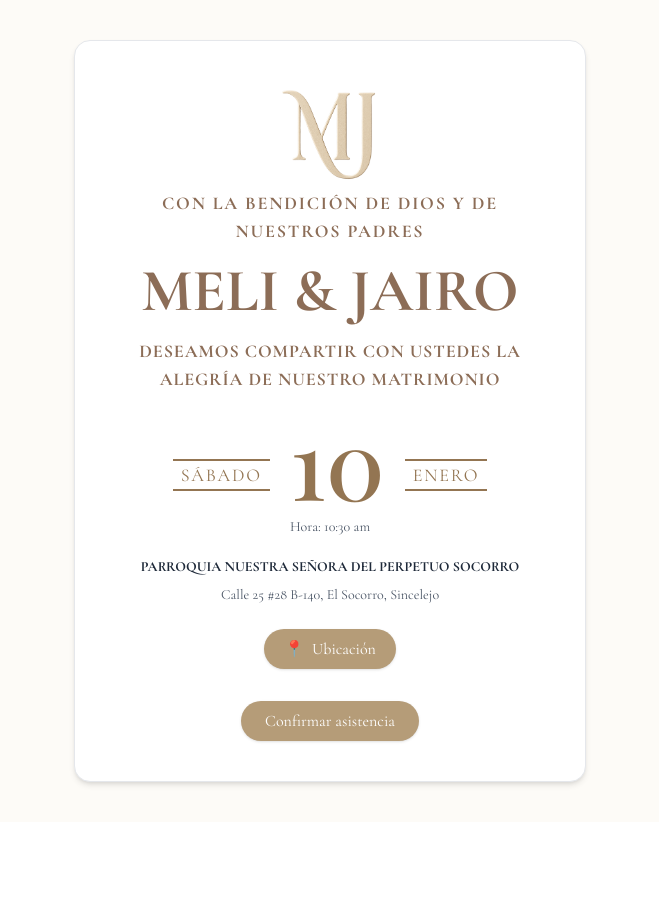
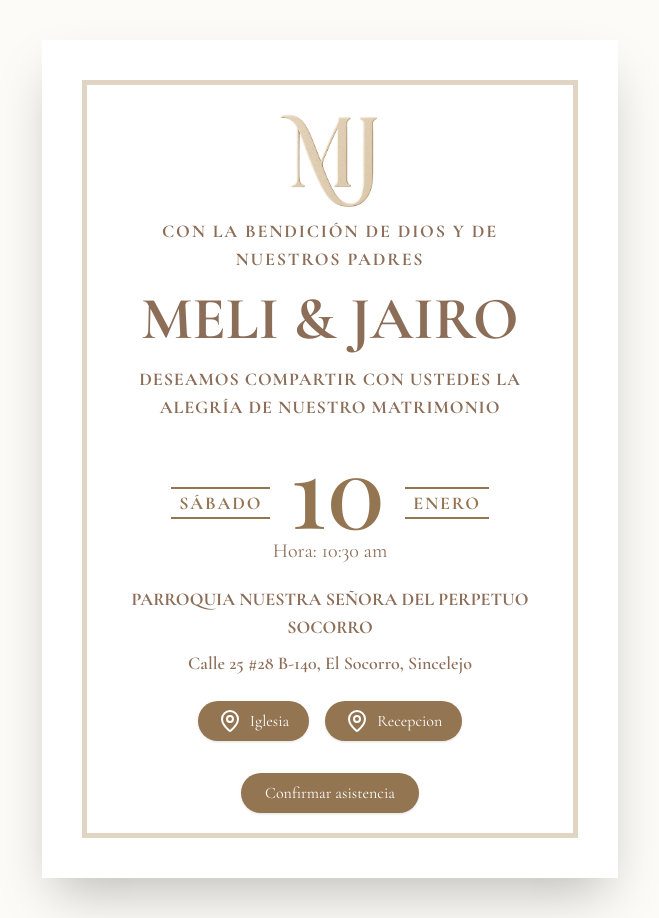
Before and after one commit to jairocabarcas/invitacion, a Next.js app: page / in a window 1280 px wide. Shown: the whole page, without its empty margins (310-969 px from the left). Before the commit the page ends 822 px from the top, so only its background shows below. Built offline with nearby package versions, Linux system fonts and the light colour scheme.

Commit message:
Fix: correciones en los estilos

```diff
--- a/src/app/components/ButtonLocation.tsx
+++ b/src/app/components/ButtonLocation.tsx
@@ -1,14 +1,26 @@
+import {MapPin} from "lucide-react";
+
 export default function ButtonLocation() {
     return (
-        <div className="flex justify-center mt-6">
+        <div className="flex justify-center mt-6 gap-4">
             <a
-                href="https://maps.google.com/?q=Parroquia+Nuestra+Señora+del+Perpetuo+Socorro+Sincelejo"
+                href="https://maps.app.goo.gl/f8ygfCFJ16tyC3Ku6"
                 target="_blank"
                 rel="noopener noreferrer"
-                className="flex items-center space-x-2 bg-[#b59c78] text-white px-5 py-2 rounded-full shadow hover:bg-[#9c8566] transition text-sm md:text-base"
+                className="flex items-center space-x-2 bg-[#937552] text-white px-5 py-2 rounded-full shadow hover:bg-[#9c8566] transition text-sm md:text-base"
             >
-                <span>📍</span>
-                <span>Ubicación</span>
+                <MapPin />
+                <span>Iglesia</span>
+            </a>
+
+            <a
+                href="https://maps.app.goo.gl/CpNNfJp1A5asJit87"
+                target="_blank"
+                rel="noopener noreferrer"
+                className="flex items-center space-x-2 bg-[#937552] text-white px-5 py-2 rounded-full shadow hover:bg-[#9c8566] transition text-sm md:text-base"
+            >
+                <MapPin />
+                <span>Recepcion</span>
             </a>
         </div>
     );
--- a/src/app/components/RSVPForm.tsx
+++ b/src/app/components/RSVPForm.tsx
@@ -24,7 +24,7 @@ export default function RSVPModal() {
             {/* Botón que abre el modal */}
             <Dialog>
                 <DialogTrigger asChild>
-                    <button className="bg-[#b59c78] text-white px-6 py-2 rounded-full shadow hover:bg-[#9c8566] transition text-sm md:text-base">
+                    <button className="bg-[#937552] text-white px-6 py-2 rounded-full shadow hover:bg-[#9c8566] transition text-sm md:text-base">
                         Confirmar asistencia
                     </button>
                 </DialogTrigger>
--- a/src/app/components/dateInfo.tsx
+++ b/src/app/components/dateInfo.tsx
@@ -10,9 +10,9 @@ const playFairDisplay = Playfair_Display({
 export default function DateInfo() {
     return (
         <div className="text-center my-5">
-            <div className="flex items-center justify-center w-full gap-5 h-fit">
+            <div className="flex items-center justify-center w-full gap-5">
                 <div className="h-full  flex items-center justify-center md:pt-7">
-                    <span className="uppercase px-2 border-y-2 border-y-[#937552] text-xs md:text-lg tracking-widest text-[#937552]">
+                    <span className="uppercase px-2 border-y-2 border-y-[#937552] font-bold text-xs md:text-lg tracking-widest text-[#937552]">
                         Sábado
                     </span>
                 </div>
@@ -22,12 +22,12 @@ export default function DateInfo() {
                     </span>
                 </div>
                 <div className="h-full flex items-center justify-center md:pt-7">
-                    <span className="uppercase px-2 border-y-2 border-y-[#937552] text-xs md:text-lg tracking-widest text-[#937552]">
+                    <span className="uppercase px-2 border-y-2 border-y-[#937552] font-bold text-xs md:text-lg tracking-widest text-[#937552]">
                       Enero
                     </span>
                 </div>
             </div>
-            <p className="mt-2 text-xs md:text-sm text-gray-600">Hora: 10:30 am</p>
+            <span className="mt-2 text-xs md:text-xl text-[#8c6d57]">Hora: 10:30 am</span>
         </div>
     );
 }
--- a/src/app/components/locationInfo.tsx
+++ b/src/app/components/locationInfo.tsx
@@ -1,10 +1,10 @@
 export default function Location() {
     return (
         <div className="text-center space-y-2 px-2">
-            <h3 className="uppercase font-bold text-gray-800 text-xs md:text-sm">
+            <h3 className="uppercase font-bold text-[#8c6d57] text-xs md:text-lg">
                 Parroquia Nuestra Señora del Perpetuo Socorro
             </h3>
-            <p className="text-xs md:text-sm text-gray-600">
+            <p className="text-xs md:text-lg font-semibold text-[#8c6d57]">
                 Calle 25 #28 B-140, El Socorro, Sincelejo
             </p>
         </div>
--- a/src/app/layout.tsx
+++ b/src/app/layout.tsx
@@ -1,5 +1,5 @@
 import type { Metadata } from "next";
-import { Cormorant_Garamond, Playfair_Display} from "next/font/google";
+import { Cormorant_Garamond } from "next/font/google";
 import "./globals.css";
 
 // const geistSans = Geist({
@@ -13,18 +13,11 @@ import "./globals.css";
 // });
 
 const cormorantGaramond = Cormorant_Garamond({
-    weight: ['400', '400', '700', '700'], // 400 = normal, 700 = negrita
-    style: ['normal', 'italic', 'normal', 'italic'], // normal e italic
+    weight: ['400', '400', '600', '600', '700', '700'], // 400 = normal, 700 = negrita
+    style: ['normal', 'italic', 'normal', 'italic', 'normal', 'italic'], // normal e italic
     subsets: ['latin'],
     display: 'swap',
 });
-
-const playFairDisplay = Playfair_Display({
-    weight: ['400', '400', '700', '700'], // 400 = normal, 700 = negrita
-    style: ['normal', 'italic', 'normal', 'italic'], // normal e italic
-    subsets: ['latin'],
-    display: 'swap',
-})
 
 export const metadata: Metadata = {
   title: "Meli & Jairo",
--- a/src/app/page.tsx
+++ b/src/app/page.tsx
@@ -1,4 +1,3 @@
-import Image from "next/image";
 import HeaderLogo from "@/app/components/headerLogo";
 import InvitationText from "@/app/components/invitationText";
 import DateInfo from "@/app/components/dateInfo";
@@ -9,7 +8,8 @@ import RSVPForm from "@/app/components/RSVPForm";
 export default function Home() {
   return (
       <div className="min-h-screen bg-[#fdfbf7] flex items-center justify-center px-4 py-10">
-        <div className="max-w-lg w-full bg-white border border-gray-200 shadow-md rounded-2xl p-6 md:p-10">
+        <div className="max-w-xl w-full bg-white shadow-2xl p-6 md:p-10">
+          <div className="w-full border-5 border-[#E0D5C3] p-5">
               <HeaderLogo />
               <InvitationText />
               <DateInfo />
@@ -18,5 +18,6 @@ export default function Home() {
               <RSVPForm />
           </div>
         </div>
+      </div>
   )
 }
```
Lines whose indentation alone changed are shown as unchanged.
